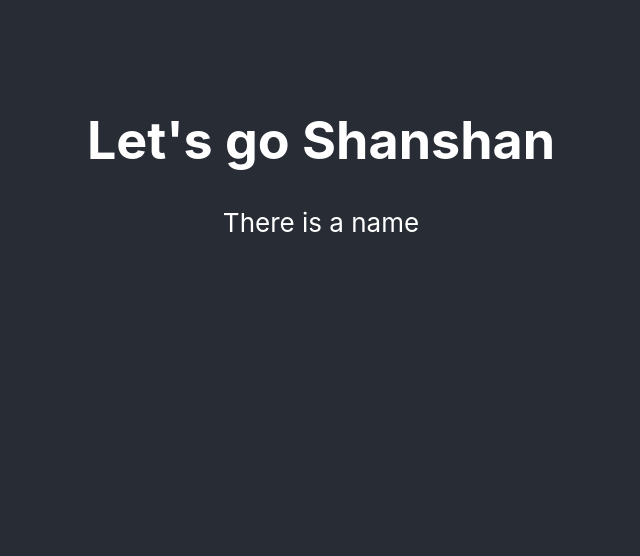
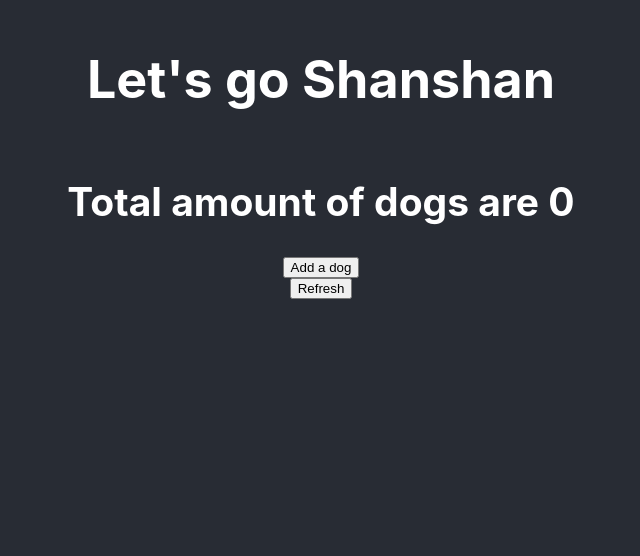
Before and after one commit to shankachu/cute-shiba-react-pagination, a React (Create React App) app: page / in a window 1280 px wide. Shown: the part 244-800 px from the top of the page, without its empty margins (319-959 px from the left). Built offline with nearby package versions, Linux system fonts and the light colour scheme.

Commit message:
add state

```diff
--- a/src/App.js
+++ b/src/App.js
@@ -1,5 +1,5 @@
-import logo from './logo.svg';
 import './App.css';
+import { useState } from 'react';
 
 const Dog = (props) => {
   return (
@@ -14,21 +14,15 @@ const Dog = (props) => {
 
 function App() {
   const name = 'Shanshan';
-  const isUserLogdedIn = true;
+  const [totalDog, setTotalDog] = useState(0);
 
   return (
     <div className="App">
       <header className="App-header">
         <h1>Let's go {name}</h1>
-        {name && isUserLogdedIn ? (
-          <>
-          There is a name
-          </>) : (
-            <>
-              <h1>There is not name</h1>
-              <h2>test2</h2>
-            </>
-        )}
+        <h2>Total amount of dogs are {totalDog}</h2>
+        <button onClick={() => setTotalDog((prevCount) => prevCount + 1)}>Add a dog</button>
+        <button onClick={() => setTotalDog((prev) => 0)}>Refresh</button>
       </header>
       <div>
         <Dog name='Kuro' age='3' race='Shiba'/>
```
